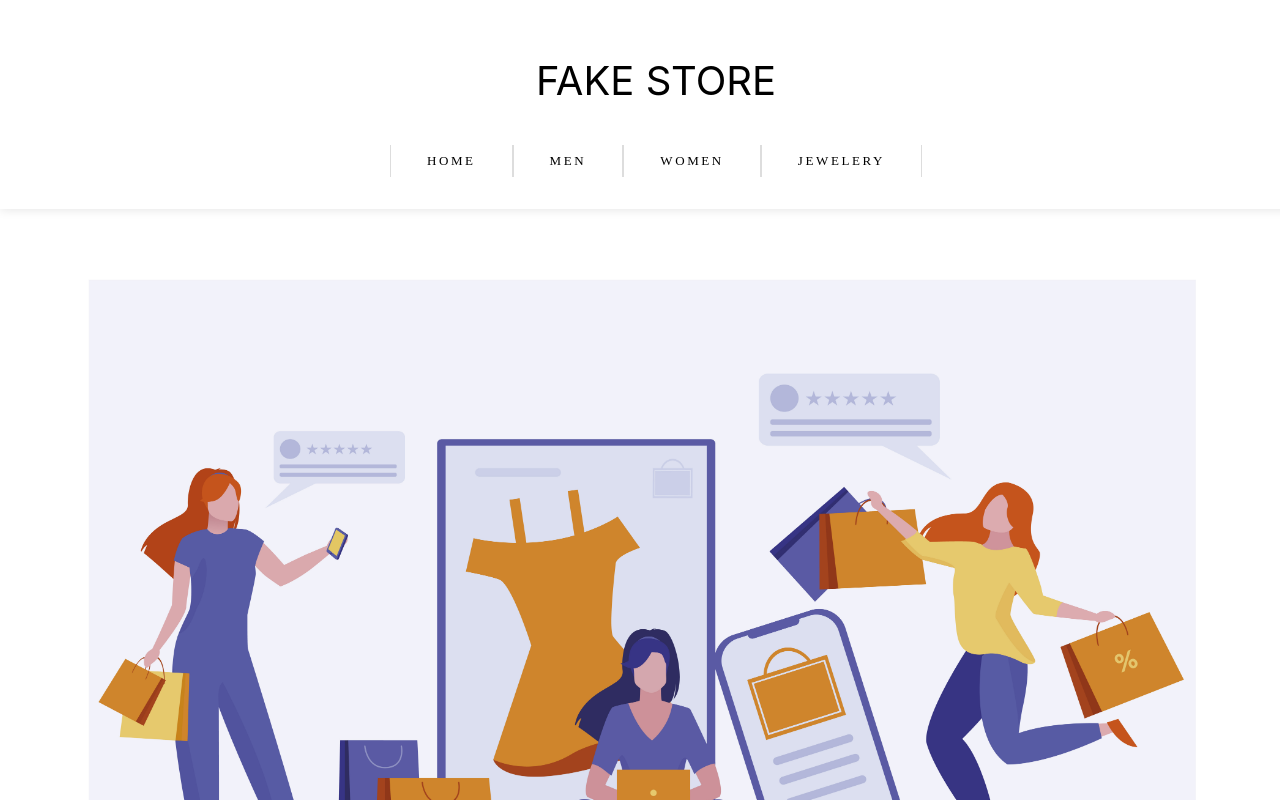
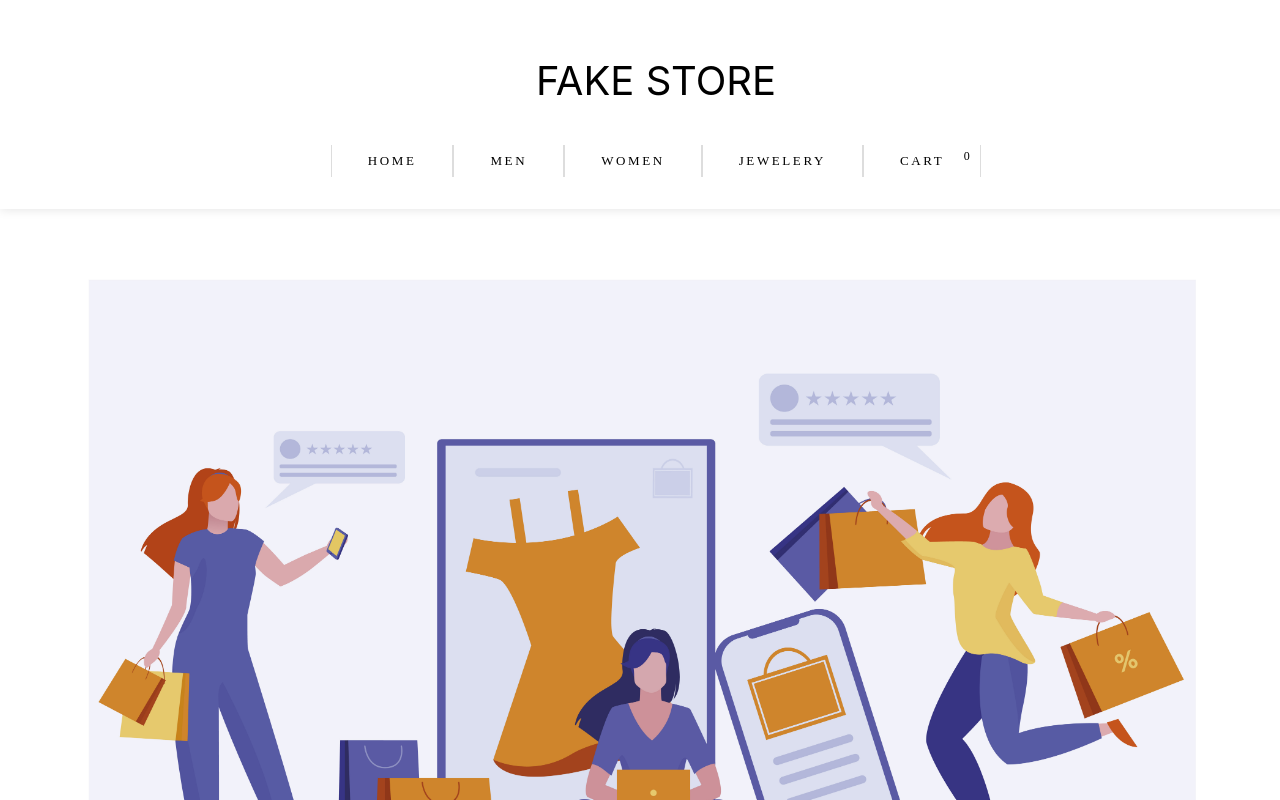
Before and after one commit to Shauryapst/shopping, a React (Create React App) app: page / in a window 1280 px wide. Shown: the top 800 px of the page. Built offline with nearby package versions, Linux system fonts and the light colour scheme.

Commit message:
Added cart in navbar

```diff
--- a/src/components/Navbar/Navbar.css
+++ b/src/components/Navbar/Navbar.css
@@ -56,3 +56,14 @@
 .menu-item a:focus {
   color: rgb(63, 63, 63);
 }
+
+.cart-icon-container .cart-count {
+  position: absolute;
+  top: 0px;
+  right: 0px;
+  background-color: rgb(255, 255, 255);
+  color: rgb(0, 0, 0);
+  border-radius: 50%;
+  padding: 4px 8px;
+  font-size: 12px;
+}
--- a/src/components/Navbar/Navbar.js
+++ b/src/components/Navbar/Navbar.js
@@ -1,17 +1,21 @@
-import React from 'react';
-import { Link } from 'react-router-dom'; // Import Link from React Router
-import './Navbar.css';
+import React, { useState } from "react";
+import { Link } from "react-router-dom"; // Import Link from React Router
+import "./Navbar.css";
+import { useSelector, useDispatch } from "react-redux";
+import { toggleCart } from "../../slices/cartOverlaySlice";
 
 const Navbar = () => {
+  const dispatch = useDispatch();
+  const cartItemCount = useSelector((state) => state.cart.count);
   return (
     <nav className="navbar">
       <div className="navbar-content">
         <h1 className="website-name">FAKE STORE</h1>
+        <div className="">
           <ul className="menu">
             <li className="menu-item">
               <Link to="/">Home</Link>
             </li>
-
             <li className="menu-item">
               <Link to="/category/men">Men</Link>
             </li>
@@ -21,8 +25,19 @@ const Navbar = () => {
             <li className="menu-item">
               <Link to="/category/jewelery">Jewelery</Link>
             </li>
-
+            <div
+              className="menu-item"
+              onClick={() => {
+                dispatch(toggleCart());
+              }}
+            >
+              <a class="cart-icon-container">
+                Cart
+                <span class="cart-count">{cartItemCount}</span>
+              </a>
+            </div>
           </ul>
+        </div>
       </div>
     </nav>
   );
```
Lines whose indentation alone changed are shown as unchanged.
